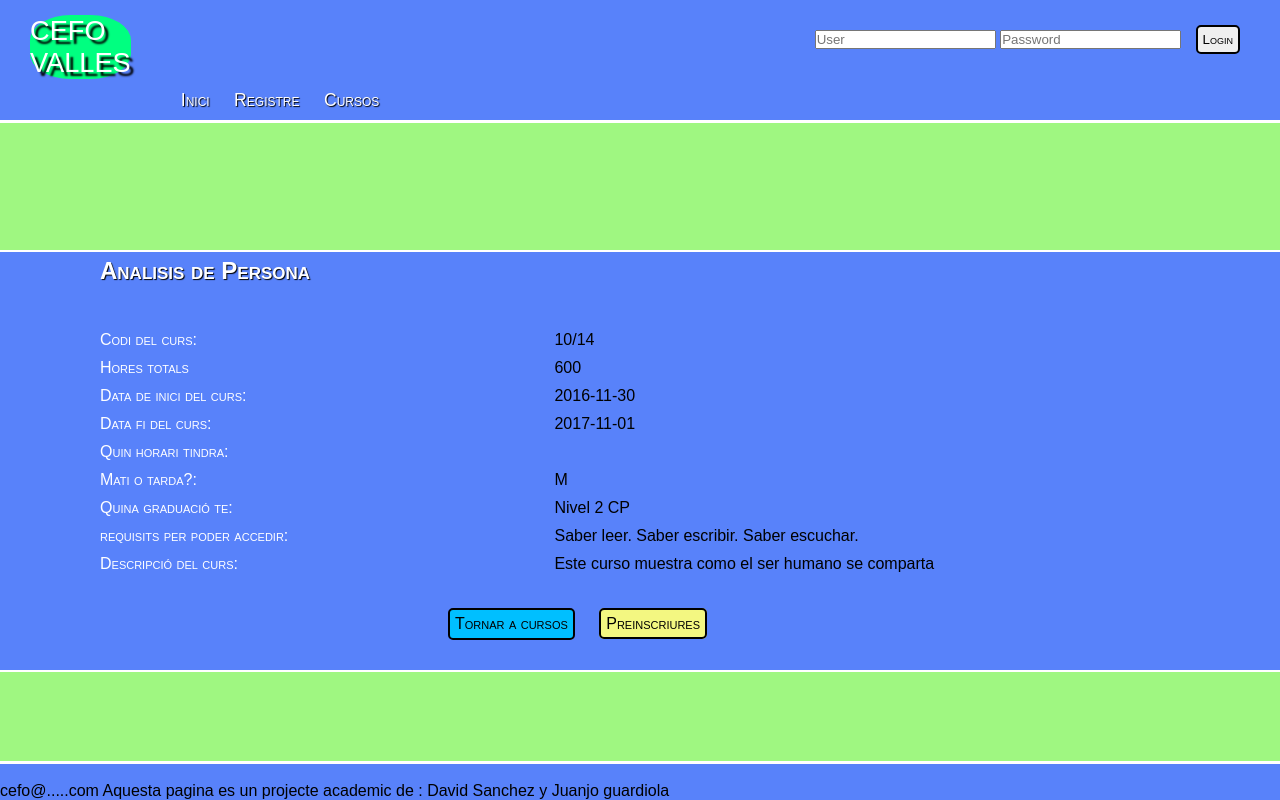
After one commit to Haritakari/cefo_juandavid, a CodeIgniter app: page /cefo_juandavid/index.php/cursos/curs/1 in a window 1280 px wide. The commit adds this page. Run offline with CodeIgniter, Linux system fonts and the light colour scheme; data comes from the database, SQL or seed files in the repository.

Commit message:
Llistar curs y detall curs acabat

```diff
--- a/cefo_juanjdavid/application/controllers/Cursos.php
+++ b/cefo_juanjdavid/application/controllers/Cursos.php
@@ -25,5 +25,14 @@ defined('BASEPATH') OR exit('No direct script access allowed');
 			$this->load->view('cursos/veure', $data);
 			$this->load->view('templates/footer', $data);
 		}
+		public function curs($id){
+			$curso=new CursModel();
+			$curso=$curso->getCurs($id);
 
+			$data['curso']=$curso;
+			$data['usuario']=Login::getUsuario();
+			$this->load->view('templates/header', $data);
+			$this->load->view('cursos/detall', $data);
+			$this->load->view('templates/footer', $data);
+		}
 	}
--- a/cefo_juanjdavid/application/models/CursModel.php
+++ b/cefo_juanjdavid/application/models/CursModel.php
@@ -44,14 +44,14 @@ defined('BASEPATH') OR exit('No direct script access allowed');
 
 			$princ=$p;
 			$princ2=($princ-1)*$fin;
-			$consulta="SELECT nom,codi,id_area,descripcio,hores,data_inici,data_fi,
+			$consulta="SELECT id,nom,codi,id_area,descripcio,hores,data_inici,data_fi,
 			horari,torn,tipus,requisits	FROM cursos LIMIT $princ2,$fin";
 			$lista=$this->db->query($consulta)->custom_result_object('CursModel');
 
 			return $lista;
 		}
 		public function calc_query(){
-			$consulta="SELECT nom,codi,id_area,descripcio,hores,data_inici,data_fi,
+			$consulta="SELECT id,nom,codi,id_area,descripcio,hores,data_inici,data_fi,
 			horari,torn,tipus,requisits	FROM cursos";
 			return $this->db->query($consulta)->num_rows();
 
--- /dev/null
+++ b/cefo_juanjdavid/application/views/cursos/detall.php
@@ -0,0 +1,19 @@
+
+
+
+
+	<div class="cont">
+			<h2 class="det"><?php echo $curso[0]->nom;?></h2><br/><br/><br/>
+		<label class="det">Codi del curs:</label><span>	<?php echo $curso[0]->codi;?></span><br/>
+		<label class="det">Hores totals</label>	<span><?php echo $curso[0]->hores;?></span><br/>
+		<label class="det">Data de inici del curs:</label><span>	<?php echo $curso[0]->data_inici;?></span><br/>
+		<label class="det">Data fi del curs:</label>	<span><?php echo $curso[0]->data_fi;?></span><br/>
+		<label class="det">Quin horari tindra:</label><span>	<?php echo $curso[0]->horari;?></span><br/>
+		<label class="det">Mati o tarda?:</label><span>	<?php echo $curso[0]->torn;?></span><br/>
+		<label class="det">Quina graduació te:</label><span>	<?php echo $curso[0]->tipus;?></span><br/>
+		<label class="det">requisits per poder accedir:</label>	<span><?php echo $curso[0]->requisits;?></span><br/>
+		<label class="det">Descripció del curs:</label><span>	<?php echo $curso[0]->descripcio;?></span><br/>
+		<a class="botoncin bo1 bot2" href="http://localhost/cefo_juandavid/index.php/cursos/llistar">Tornar a cursos</a>
+		<a class="botoncin bo3" href="http://localhost/cefo_juandavid/index.php/preinscripcio">Preinscriures</a>
+	</div>
+</div>
--- a/cefo_juanjdavid/application/views/cursos/veure.php
+++ b/cefo_juanjdavid/application/views/cursos/veure.php
@@ -14,19 +14,19 @@
 					<th>Data Fi</th>
 
 				</tr>
+
 			<?php
-
 				foreach ($cursos as $pro=>$item){
 
 					echo "
-						<tr>
+						<tr onclick='myUrl($item->id);'>
 							<td>$item->codi</td>
 							<td>$item->nom</td>
 							<td>$item->descripcio</td>
 							<td>$item->hores</td>
 							<td>$item->data_inici</td>
 							<td>$item->data_fi</td>
-						</tr>";
+						</tr></a>";
 				}?></table>
 				 <?php if($p>=2){?>
 						<a  href="<?php echo base_url()?>index.php/cursos/llistar/<?php echo $p-1 ?>"><figure class="pagpeque"><img src="<?php echo base_url()?>/images/left.png" alt="flecha izquierda" /></figure></a>
--- a/cefo_juanjdavid/css/style.css
+++ b/cefo_juanjdavid/css/style.css
@@ -128,7 +128,9 @@ li.unem{
 	top:-20px;
 	height:40px;
 }
-
+table{
+	margin:10px 40px;
+}
 .butt{
 	right:-10px;
 	top:-10px;
@@ -146,11 +148,27 @@ li.unem{
 }
 .content .most tr{
 	background-color: #2E9AFE;
-}.content .most tr:even{
-	background-color: #fff;
 }
-.most img {
-	height:100px;
+.content .most tr:hover{
+	background-color: #819FF7;
+}
+.cont{
+	margin-top:250px;
+	margin-bottom:100px;
+	background-color: #5882FA;
+	border-bottom:solid 2px  white;
+	border-top:solid 2px  white;
+	text-align:left;
+}
+.det{
+	font-variant:small-caps;
+	display:inline-block;
+	width:400px;
+	color:white;
+	margin:5px 50px 5px 100px;
+}
+h2.det{
+	text-shadow:1px 1px 1px black;
 }
 #col{
 	color:#FF8000;
@@ -200,6 +218,13 @@ li.unem{
 	font-variant: small-caps;
 	margin:10px;
 }
+.bot2{
+	display:inline-block;
+	margin-top:30px;
+	margin-bottom:30px;
+	margin-left:35%;
+}
+
 .pagpeque{
 	height:30px;
 }
--- a/cefo_juanjdavid/js/script.js
+++ b/cefo_juanjdavid/js/script.js
@@ -1,3 +1,14 @@
+function myUrl(id) {
+    location.href = "http://localhost/cefo_juandavid/index.php/cursos/curs/"+id+"";
+}
+
+
+
+
+
+
+
+
 
 function mostrar(e){                //para mostrar detalles producto
 	var src=(e.getAttribute("src"))
```
